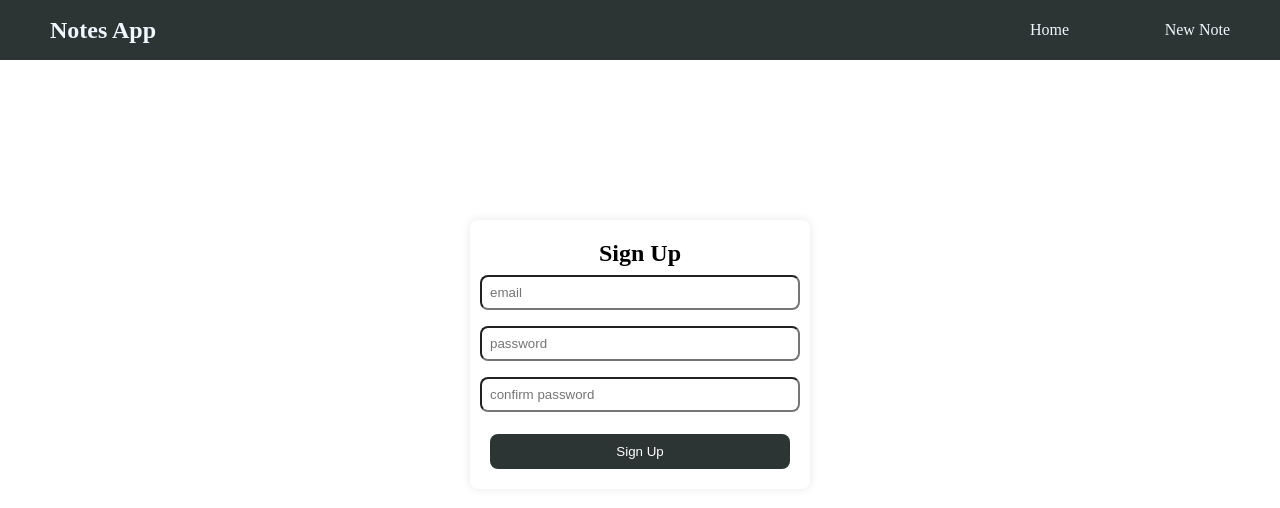
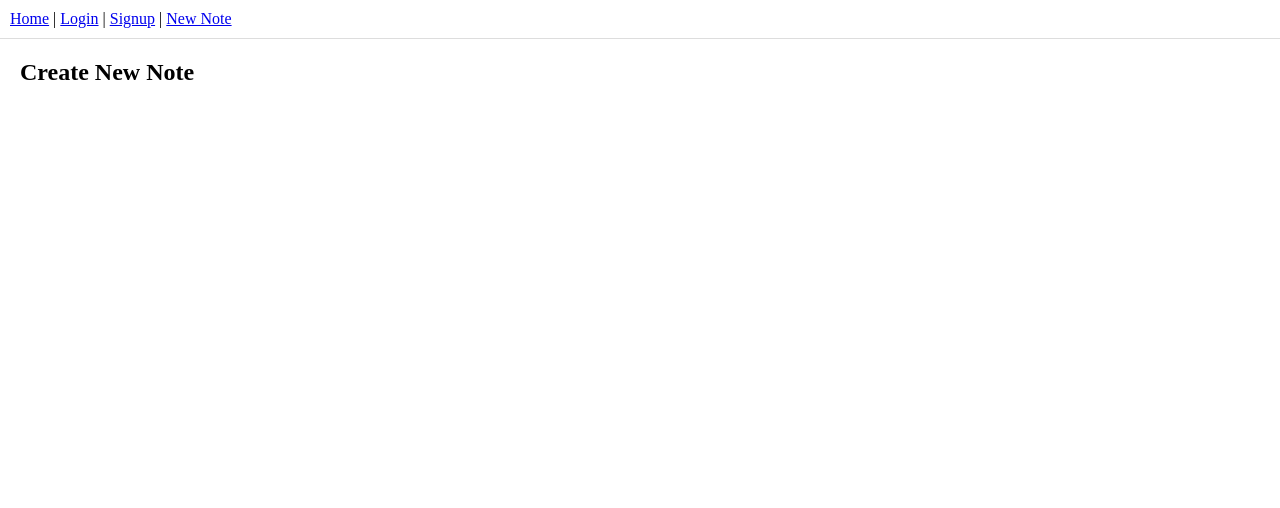
Before and after one commit to Piyu1208/Notes, a React (Vite) app in the folder frontend/my_app/: page /new in a window 1280 px wide. Shown: the top 508 px of the page. Built offline with nearby package versions, Linux system fonts and the light colour scheme.

Commit message:
frontend structure

```diff
--- a/frontend/my_app/package.json
+++ b/frontend/my_app/package.json
@@ -12,7 +12,8 @@
   "dependencies": {
     "axios": "^1.13.5",
     "react": "^19.2.0",
-    "react-dom": "^19.2.0"
+    "react-dom": "^19.2.0",
+    "react-router-dom": "^7.13.0"
   },
   "devDependencies": {
     "@eslint/js": "^9.39.1",
--- a/frontend/my_app/src/App.jsx
+++ b/frontend/my_app/src/App.jsx
@@ -1,21 +1,29 @@
-import { useState } from 'react'
-import Navbar from './components/Navbar.jsx';
-import Home from './components/Home.jsx';
-import Signup from './components/Signup.jsx';
+import { BrowserRouter, Routes, Route } from "react-router-dom";
+import MainLayout from "./layouts/MainLayout";
+
+import Home from "./pages/Home";
+import Login from "./pages/Login";
+import Signup from "./pages/Signup";
+import NewNote from "./pages/NewNote";
+import EditNote from "./pages/EditNote";
 
 
 
 function App() {
-  //const [count, setCount] = useState(0)
 
   return (
-    <div className="App">
-      <Navbar />
-      <div className="content">
-        <Signup />
-      </div>
-    </div>
-  )
+    <BrowserRouter>
+      <Routes>
+        <Route element={<MainLayout />}>
+          <Route path="/" element={<Home />} />
+          <Route path="/login" element={<Login />} />
+          <Route path="/signup" element={<Signup />} />
+          <Route path="/new" element={<NewNote />} />
+          <Route path="/edit/:id" element={<EditNote />} />
+        </Route>
+      </Routes>
+    </BrowserRouter>
+  );
 }
 
-export default App
+export default App;
--- /dev/null
+++ b/frontend/my_app/src/components/Header.jsx
@@ -0,0 +1,14 @@
+import { Link } from 'react-router-dom';
+
+function Header() {
+    return (
+        <nav style={{padding: "10px", borderBottom: "1px solid #ddd"}}>
+            <Link to="/">Home</Link>{" | "}
+            <Link to="/login">Login</Link>{" | "}
+            <Link to="/signup">Signup</Link>{" | "}
+            <Link to="/new">New Note</Link>
+        </nav>
+    );
+}
+
+export default Header;
--- a/frontend/my_app/src/components/Home.jsx
+++ /dev/null
@@ -1,23 +0,0 @@
-import { useState } from 'react';
-
-function Home() {
-    const [notes, setNotes] = useState([
-        { id: 1, title: 'My note', body: 'content'}
-    ]);
-
-
-    return (
-        <div className="home">
-        {notes.map((note) => (
-            <div className="note-preview" key={note.id}>
-            <h2>{note.title}</h2>
-            <p>
-                {`Updated at: now`}
-            </p>
-            </div>
-        ))}
-        </div>
-    );
-}
-
-export default Home;
--- a/frontend/my_app/src/components/Navbar.jsx
+++ /dev/null
@@ -1,15 +0,0 @@
-function Navbar() {
-
-    return (
-        <nav className="navbar">
-            <h1>Notes App</h1>
-            <div className="links">
-                <a href='/'>Home</a>
-                <a href="/create" style={{
-                }}>New Note</a>
-            </div>
-        </nav>
-    );
-}
-
-export default Navbar;
--- a/frontend/my_app/src/components/Signup.jsx
+++ /dev/null
@@ -1,101 +0,0 @@
-import { useState } from 'react';
-import api from "./axios";
-
-
-function Signup() {
-    const [formData, setFormData] = useState({
-        email: "",
-        password: "",
-        confirmPassword: "",
-    });
-
-    const [isPending, setIsPending] = useState(false);
-    const [error, setError] = useState("");
-
-    const validateSignup = () => {
-        if(!formData.email.trim()) return "Email is required";
-
-        const emailRegex = /^\S+@\S+\.\S+$/;
-        if(!emailRegex.test(formData.email)) return "Invalid email";
-
-        if(!formData.password) return "Password is required";
-        if(formData.password.length < 6)
-            return "Password must be atleast 6 characters";
-
-        if(from.password !== form.confirmPassword)
-            return "Passwords do not match";
-
-        return null;
-    };
-
-    const handleChange = (e) => {
-        setFormData({
-            ...formData,
-            [e.target.name]: e.target.value,
-        });
-    };
-
-    const handleSubmit = async (e) => {
-        e.preventDefault();
-        setError("");
-        setIsPending(true);
-
-        const validationError = validateSignup();
-        if(validationError) {
-            setError(validationError);
-            return;
-        }
-
-        try {
-            await api.post("/api/signup", formData);
-            console.log("success");
-            setIsPending(false);
-        } catch (err) {
-            console.log(err);
-        }
-
-    };
-
-
-    return (
-        <div className="signup-container">
-            <h2>Sign Up</h2>
-
-            {error && <div>{error}</div>}
-
-            <form onSubmit={handleSubmit}>
-                <input
-                    type="text"
-                    name="email"
-                    placeholder="email"
-                    value={formData.email}
-                    onChange={handleChange}
-                    required
-                />
-
-                <input
-                    type="text"
-                    name="password"
-                    placeholder="password"
-                    value={formData.password}
-                    onChange={handleChange}
-                    required
-                />
-
-                <input
-                    type="text"
-                    name="confirmPassword"
-                    placeholder="confirm password"
-                    value={formData.confirmPassword}
-                    onChange={handleChange}
-                    required
-                />
-
-                {!isPending && <button type="submit">Sign Up</button>}
-                {isPending && <button disabled>Signing Up...</button>}
-            </form>
-        </div>
-    );
-}
-
-export default Signup;
--- /dev/null
+++ b/frontend/my_app/src/layouts/MainLayout.jsx
@@ -0,0 +1,16 @@
+import Header from "../components/Header";
+import { Outlet } from "react-router-dom";
+
+function MainLayout() {
+    return (
+        <>
+            <Header />
+            <main style={{padding: "20px"}}>
+                <Outlet />
+            </main>
+        </>
+    );
+}
+
+
+export default MainLayout;
--- /dev/null
+++ b/frontend/my_app/src/pages/EditNote.jsx
@@ -0,0 +1,10 @@
+import { useParams } from "react-router-dom";
+
+function EditNote() {
+    const { id } = useParams();
+    return (
+        <h2>Edit Note {id}</h2>
+    );
+}
+
+export default EditNote;
--- /dev/null
+++ b/frontend/my_app/src/pages/Home.jsx
@@ -0,0 +1,9 @@
+
+function Home() {
+
+    return (
+        <h2>All Notes</h2>
+    );
+}
+
+export default Home;
--- /dev/null
+++ b/frontend/my_app/src/pages/Login.jsx
@@ -0,0 +1,7 @@
+function Login() {
+    return (
+        <h2>Login Page</h2>
+    );
+}
+
+export default Login;
--- /dev/null
+++ b/frontend/my_app/src/pages/NewNote.jsx
@@ -0,0 +1,7 @@
+function NewNote() {
+    return (
+        <h2>Create New Note</h2>
+    );
+}
+
+export default NewNote;
--- /dev/null
+++ b/frontend/my_app/src/pages/Signup.jsx
@@ -0,0 +1,7 @@
+function Signup() {
+    return (
+        <h2>Signup Page</h2>
+    );
+}
+
+export default Signup;
```
Also changed, not shown: 1 other file (tests, documents, lock files or other folders).
